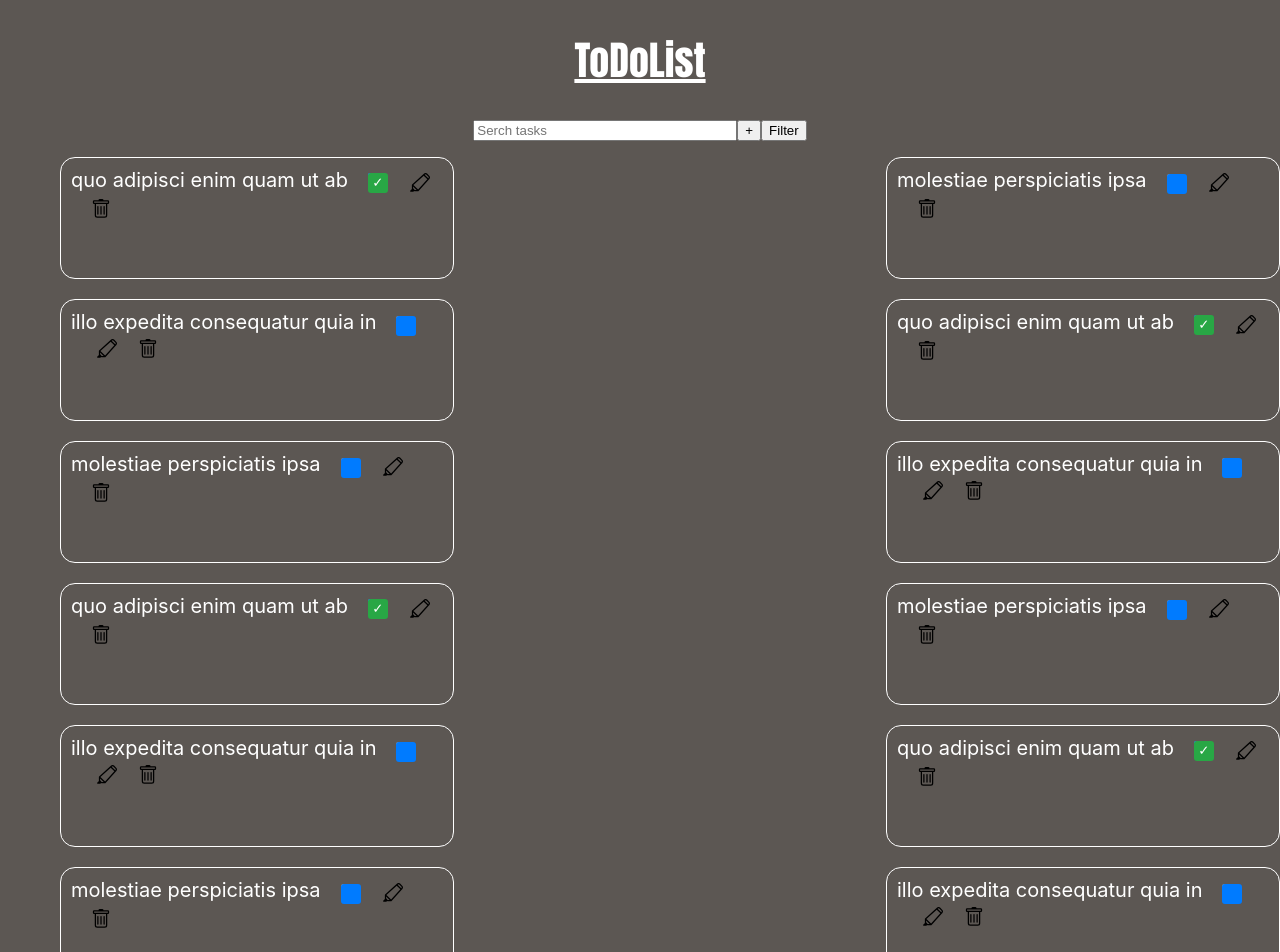
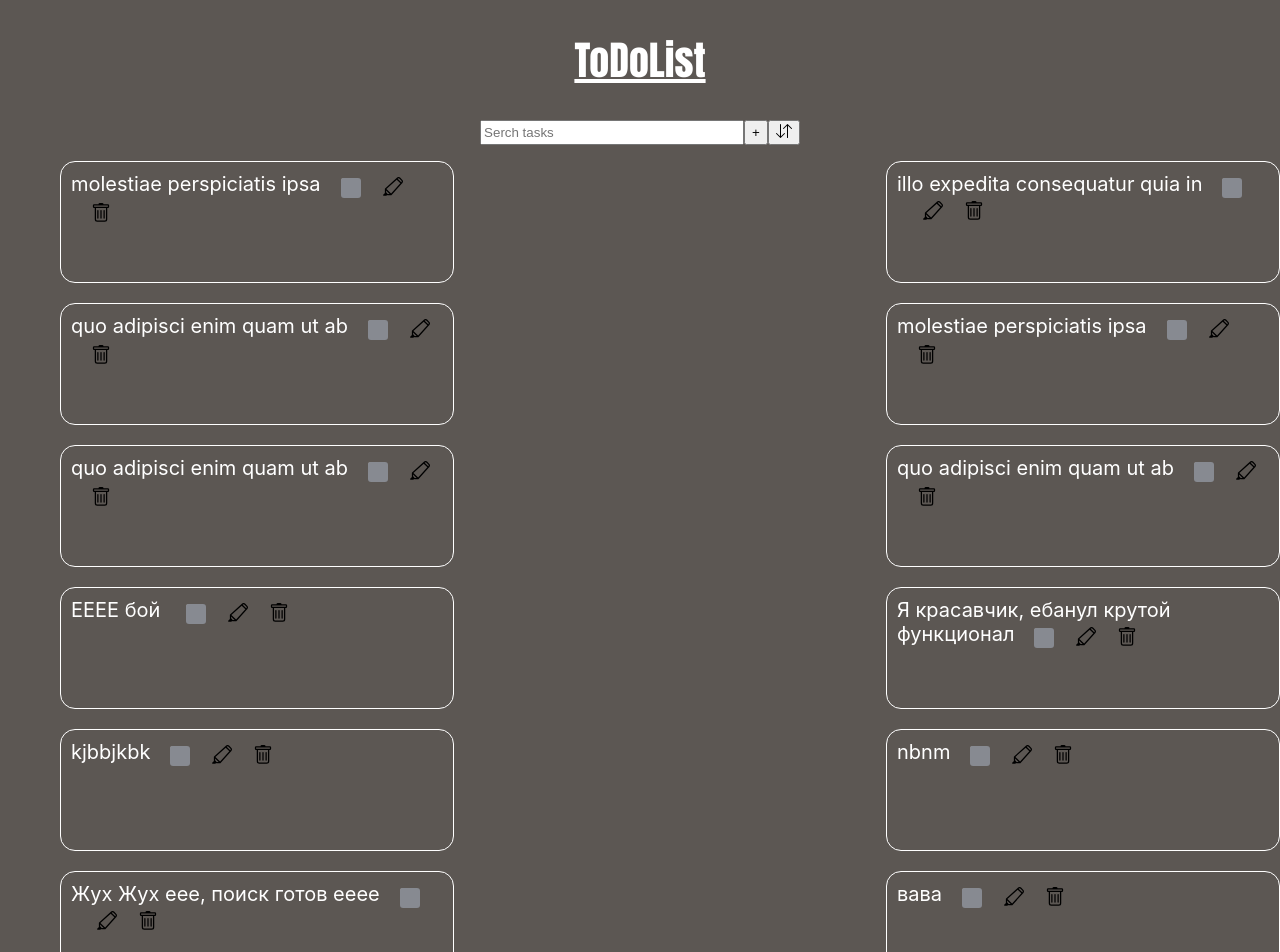
Before and after one commit to VictorKrylach23/ToDo, a React (Create React App) app in the folder to-do-list/: page / in a window 1280 px wide. Shown: the top 952 px of the page. Built offline with nearby package versions, Linux system fonts and the light colour scheme; data requests are answered from the project's data file; the HTML template or start-up script is replaced by a standard one.

Commit message:
Only filter and change task left, other ready

```diff
--- a/to-do-list/db.json
+++ b/to-do-list/db.json
@@ -1,55 +1,13 @@
 {
   "todos": [
     {
-      "userId": 1,
-      "id": 14,
-      "title": "quo adipisci enim quam ut ab",
-      "completed": true
-    },
-    {
-      "userId": 1,
-      "id": 15,
-      "title": "molestiae perspiciatis ipsa",
-      "completed": false
-    },
-    {
-      "userId": 1,
-      "id": 16,
-      "title": "illo expedita consequatur quia in",
-      "completed": false
-    },
-    {
-      "userId": 1,
-      "id": 17,
-      "title": "quo adipisci enim quam ut ab",
-      "completed": true
-    },
-    {
-      "userId": 1,
-      "id": 18,
-      "title": "molestiae perspiciatis ipsa",
-      "completed": false
-    },
-    {
-      "userId": 1,
-      "id": 19,
-      "title": "illo expedita consequatur quia in",
-      "completed": false
-    },
-    {
-      "userId": 1,
-      "id": 20,
-      "title": "quo adipisci enim quam ut ab",
-      "completed": true
-    },
-    {
-      "userId": 1,
+      "userId": 0.9367344607806423,
       "id": 21,
       "title": "molestiae perspiciatis ipsa",
       "completed": false
     },
     {
-      "userId": 1,
+      "userId": 0.6982762048062106,
       "id": 22,
       "title": "illo expedita consequatur quia in",
       "completed": false
@@ -58,7 +16,7 @@
       "userId": 1,
       "id": 23,
       "title": "quo adipisci enim quam ut ab",
-      "completed": true
+      "completed": false
     },
     {
       "userId": 1,
@@ -67,43 +25,19 @@
       "completed": false
     },
     {
-      "userId": 1,
-      "id": 25,
-      "title": "illo expedita consequatur quia in",
+      "userId": 0.05010432016013966,
+      "id": 26,
+      "title": "quo adipisci enim quam ut ab",
       "completed": false
     },
     {
-      "userId": 1,
-      "id": 26,
+      "userId": 0.4123346840718616,
+      "id": 29,
       "title": "quo adipisci enim quam ut ab",
-      "completed": true
-    },
-    {
-      "userId": 1,
-      "id": 27,
-      "title": "molestiae perspiciatis ipsa",
       "completed": false
     },
     {
-      "userId": 1,
-      "id": 28,
-      "title": "illo expedita consequatur quia in",
-      "completed": false
-    },
-    {
-      "userId": 1,
-      "id": 29,
-      "title": "quo adipisci enim quam ut ab",
-      "completed": true
-    },
-    {
-      "userId": 0.2217349954772354,
-      "id": 1695581037937,
-      "title": "Братан добавляйся",
-      "completed": false
-    },
-    {
-      "userId": 0.5391066440470322,
+      "userId": 0.6338862898985254,
       "id": 1695581055012,
       "title": "ЕЕЕЕ бой ",
       "completed": false
@@ -121,9 +55,57 @@
       "completed": false
     },
     {
-      "userId": 0.9195171851271238,
-      "id": 1695585625245,
-      "title": "Очередная проверка",
+      "userId": 0.8960237612420181,
+      "id": 1695741647700,
+      "title": "nbnm",
+      "completed": false
+    },
+    {
+      "userId": 0.9868456461464119,
+      "id": 1695745109697,
+      "title": "Жух Жух еее, поиск готов ееее",
+      "completed": false
+    },
+    {
+      "userId": 0.5669098197472702,
+      "id": 1695745120984,
+      "title": "вава",
+      "completed": false
+    },
+    {
+      "userId": 0.8115716124525945,
+      "id": 1695747665875,
+      "title": "Еще одно",
+      "completed": false
+    },
+    {
+      "userId": 0.46619766935550633,
+      "id": 1695855754603,
+      "title": "b",
+      "completed": false
+    },
+    {
+      "userId": 0.698434498506316,
+      "id": 1695855758386,
+      "title": "c",
+      "completed": false
+    },
+    {
+      "userId": 0.9627848059504269,
+      "id": 1695906506430,
+      "title": "efs",
+      "completed": false
+    },
+    {
+      "userId": 0.5102523786427484,
+      "id": 1695906564241,
+      "title": "sefe",
+      "completed": false
+    },
+    {
+      "userId": 0.5630353244465711,
+      "id": 1695906570735,
+      "title": "sf",
       "completed": false
     }
   ]
--- a/to-do-list/src/App.js
+++ b/to-do-list/src/App.js
@@ -7,6 +7,8 @@ function App() {
 	const [toDo, setToDO] = useState([]);
 	const [isLoading, setIsLoading] = useState(false);
 	const [refreshToDo, setRefreshToDo] = useState(false);
+	const [results, setResults] = useState('');
+	const [alphabetFilter, setAlphabetFilter] = useState(false);
 
 	useRequestGetToDo(setIsLoading, refreshToDo, setToDO);
 
@@ -52,6 +54,11 @@ function App() {
 				setNewToDoTitle={setNewToDoTitle}
 				handleAddToDo={handleAddToDo}
 				setIsAdding={setIsAdding}
+				toDo={toDo}
+				setAlphabetFilter={setAlphabetFilter}
+				setToDO={setToDO}
+				setResults={setResults}
+				results={results}
 			/>
 			<ToDoList
 				isLoading={isLoading}
@@ -63,6 +70,10 @@ function App() {
 				setNewToDoTitle={setNewToDoTitle}
 				handleAddToDo={handleAddToDo}
 				setIsAdding={setIsAdding}
+				setRefreshToDo={setRefreshToDo}
+				refreshToDo={refreshToDo}
+				results={results}
+				alphabetFilter={alphabetFilter}
 			/>
 		</>
 	);
--- a/to-do-list/src/components/change-button-module.js
+++ b/to-do-list/src/components/change-button-module.js
@@ -1,9 +1,8 @@
 import styles from './change-button-styles.module.css';
 
-export const ChangeTaskButton = (requestUpdate) => {
-	// const {} = props
+export const ChangeTaskButton = (setIsEdit) => {
 	return (
-		<button className={styles.changeTaskButton} onClick={() => requestUpdate}>
+		<button className={styles.changeTaskButton} onClick={() => setIsEdit(true)}>
 			<svg
 				xmlns="http://www.w3.org/2000/svg"
 				width="16"
--- /dev/null
+++ b/to-do-list/src/components/change-checked-request-module.js
@@ -0,0 +1,17 @@
+export const requestChangeChecked = (props) => {
+	const { id, completed, title, setRefreshToDo, refreshToDo } = props;
+	fetch(`http://localhost:3005/todos/${id}`, {
+		method: 'PUT',
+		headers: { 'Content-Type': 'application/json;charset=utf-8' },
+		body: JSON.stringify({
+			userId: Math.random(),
+			id: id,
+			title: title,
+			completed: !completed,
+		}),
+	})
+		.then((rawResponse) => rawResponse.json())
+		.then(() => {
+			setRefreshToDo(!refreshToDo);
+		});
+};
--- /dev/null
+++ b/to-do-list/src/components/filter-tasks-module.js
@@ -0,0 +1,8 @@
+export const SortTasks = (props) => {
+	console.log('sortTaskStart');
+	const { toDo, setAlphabetFilter } = props;
+
+	const sortedData = toDo.sort((a, b) => a.title.localeCompare(b.title));
+	setAlphabetFilter(sortedData);
+	console.log('sortTaskEnd');
+};
--- a/to-do-list/src/components/nav-form-module.js
+++ b/to-do-list/src/components/nav-form-module.js
@@ -1,12 +1,48 @@
+import React from 'react';
 import styles from './nav-form-styles.module.css';
 import { AddTaskCreator } from './add-task-create-module';
+import { useState, useEffect } from 'react';
+import { SortTasks } from './filter-tasks-module';
 
 export const NavForm = (props) => {
-	const { isAdding, newToDoTitle, setNewToDoTitle, handleAddToDo, setIsAdding } = props;
+	const {
+		isAdding,
+		newToDoTitle,
+		setNewToDoTitle,
+		handleAddToDo,
+		setIsAdding,
+		toDo,
+		setAlphabetFilter,
+		setResults,
+		results,
+	} = props;
+
+	const [searchTerm, setSearchTerm] = useState('');
+
+	useEffect(() => {
+		setResults(toDo);
+	}, [toDo]);
+
+	const handleSearch = (event) => {
+		console.log('serch start');
+		const query = event.target.value;
+		setSearchTerm(query);
+
+		const filteredResults = toDo.filter((item) =>
+			item.title.toLowerCase().includes(query.toLowerCase()),
+		);
+		setResults(filteredResults);
+	};
+
 	return (
 		<form className={styles.navForm}>
 			{!isAdding && (
-				<input className={styles.inputLine} placeholder="Serch tasks"></input>
+				<input
+					className={styles.inputLine}
+					value={searchTerm}
+					placeholder="Serch tasks"
+					onChange={handleSearch}
+				></input>
 			)}
 			<AddTaskCreator
 				isAdding={isAdding}
@@ -15,7 +51,23 @@ export const NavForm = (props) => {
 				handleAddToDo={handleAddToDo}
 				setIsAdding={setIsAdding}
 			/>
-			{!isAdding && <button>Filter</button>}
+			{!isAdding && (
+				<button onClick={() => SortTasks({ toDo, setAlphabetFilter })}>
+					<svg
+						xmlns="http://www.w3.org/2000/svg"
+						width="16"
+						height="16"
+						fill="currentColor"
+						class="bi bi-arrow-down-up"
+						viewBox="0 0 16 16"
+					>
+						<path
+							fill-rule="evenodd"
+							d="M11.5 15a.5.5 0 0 0 .5-.5V2.707l3.146 3.147a.5.5 0 0 0 .708-.708l-4-4a.5.5 0 0 0-.708 0l-4 4a.5.5 0 1 0 .708.708L11 2.707V14.5a.5.5 0 0 0 .5.5zm-7-14a.5.5 0 0 1 .5.5v11.793l3.146-3.147a.5.5 0 0 1 .708.708l-4 4a.5.5 0 0 1-.708 0l-4-4a.5.5 0 0 1 .708-.708L4 13.293V1.5a.5.5 0 0 1 .5-.5z"
+						/>
+					</svg>
+				</button>
+			)}
 		</form>
 	);
 };
--- a/to-do-list/src/components/nav-form-styles.module.css
+++ b/to-do-list/src/components/nav-form-styles.module.css
@@ -10,4 +10,5 @@
 
 .textForAddInput{
 	margin-right: 20px;
+	Color: #fff;
 }
--- a/to-do-list/src/components/todo-list-module.js
+++ b/to-do-list/src/components/todo-list-module.js
@@ -1,21 +1,42 @@
 import styles from './todo-list-styles.module.css';
 import { DeleteTaskButton } from './delete-button-module';
 import { ChangeTaskButton } from './change-button-module';
+import { requestChangeChecked } from './change-checked-request-module';
 
 export const ToDoList = (props) => {
-	const { isLoading, toDo, isDeleting, requestDeleteToDo } = props;
+	const {
+		isLoading,
+		toDo,
+		isDeleting,
+		requestDeleteToDo,
+		setRefreshToDo,
+		refreshToDo,
+		results,
+		// alphabetFilter,
+	} = props;
+
 	return (
 		<ol className={styles.list}>
 			{isLoading ? (
 				<div className={styles.loader}></div>
 			) : (
-				toDo.map(({ id, title, completed }) => (
+				(results && results !== toDo ? results : toDo).map(
+					({ id, title, completed }) => (
 						<li key={id}>
 							{title}
 							<input
 								type="checkbox"
 								className={styles.isComplitedCheckbox}
 								checked={completed}
+								onChange={() =>
+									requestChangeChecked({
+										id,
+										completed,
+										title,
+										setRefreshToDo,
+										refreshToDo,
+									})
+								}
 							></input>
 							<ChangeTaskButton />
 							<DeleteTaskButton
@@ -24,7 +45,8 @@ export const ToDoList = (props) => {
 								id={id}
 							/>
 						</li>
-				))
+					),
+				)
 			)}
 		</ol>
 	);
--- a/to-do-list/src/components/todo-list-styles.module.css
+++ b/to-do-list/src/components/todo-list-styles.module.css
@@ -51,12 +51,12 @@
 		height: 20px;
 		text-align: center;
 		line-height: 20px;
-		background-color: #007bff;
+		background-color: #878a91;
 		color: #fff;
 		border-radius: 3px;
 	  }
 
 .isComplitedCheckbox:checked::before {
 		content: "\2713";
-		background-color: #28a745;
+		background-color: #6cb17c;
 	  }
```
Also changed, not shown: to-do-list/src/components/sort-task-input-module.js (added). Lines whose indentation alone changed are shown as unchanged.
